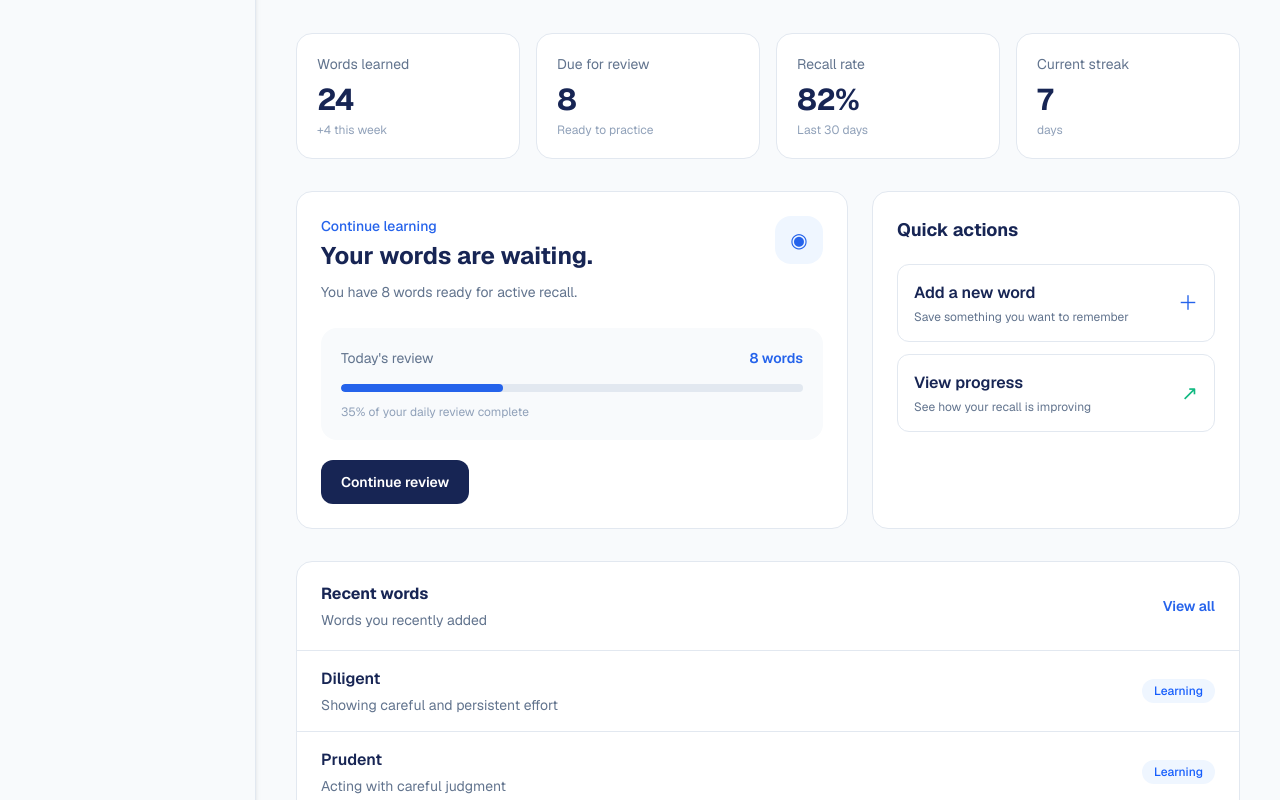
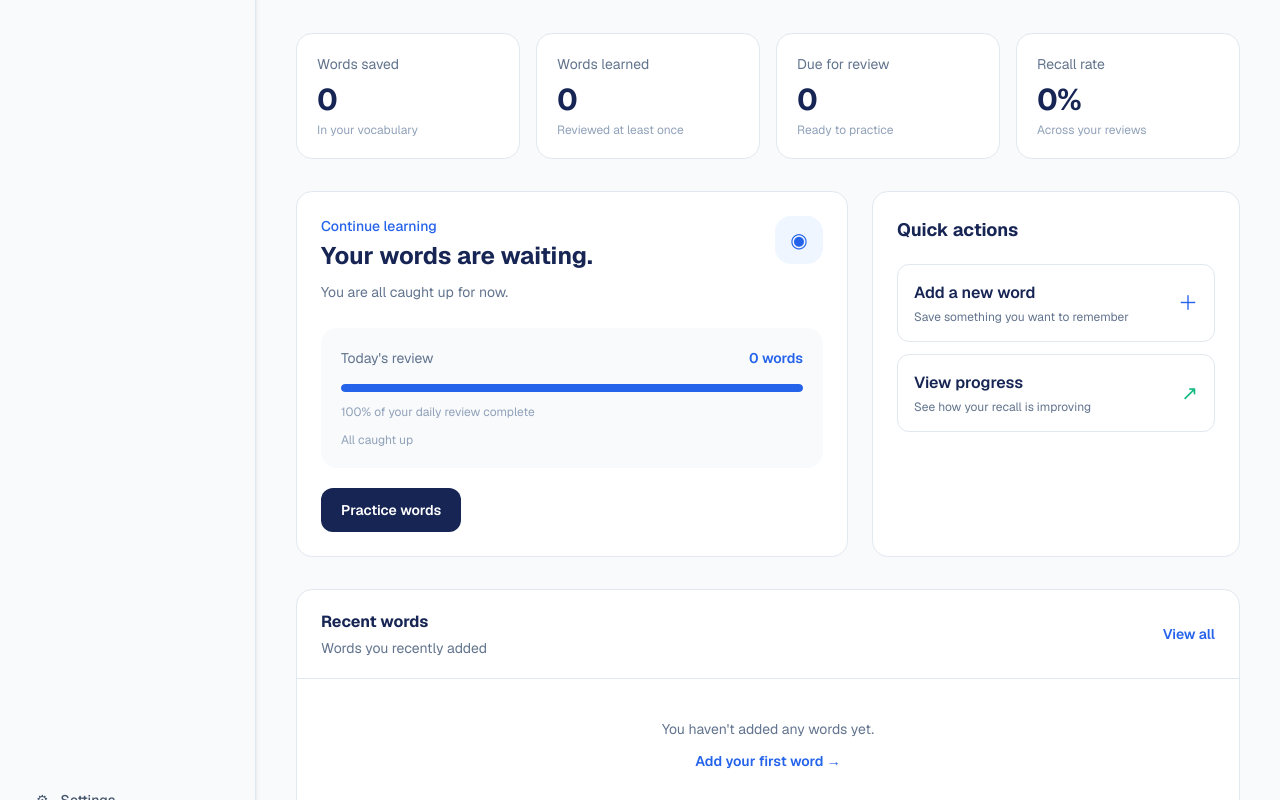
Before and after one commit to dimlaw7/Vocabulary-Web, a Next.js app: page / in a window 1280 px wide. Shown: the part 500-1300 px from the top of the page. Built offline with nearby package versions, Linux system fonts and the light colour scheme.

Commit message:
Connect the dashboard to the real database

```diff
--- a/app/components/RecentWords.js
+++ b/app/components/RecentWords.js
@@ -1,7 +1,7 @@
 import React from "react";
 import Link from "next/link";
 
-export default function RecentWords({ recentWords }) {
+export default function RecentWords({ recentWords, data }) {
   return (
     <section className="mt-8 rounded-2xl border border-[#E2E8F0] bg-white">
       <div className="flex items-center justify-between border-b border-[#E2E8F0] px-6 py-5">
@@ -17,29 +17,45 @@ export default function RecentWords({ recentWords }) {
         </Link>
       </div>
 
+      {data.recentWords.length === 0 ? (
+        <div className="px-6 py-10 text-center">
+          <p className="text-sm text-slate-500">
+            You haven&apos;t added any words yet.
+          </p>
+
+          <Link
+            href="/add-word"
+            className="mt-3 inline-block text-sm font-semibold text-[#2563EB]"
+          >
+            Add your first word →
+          </Link>
+        </div>
+      ) : (
         <div className="divide-y divide-[#E2E8F0]">
-        {recentWords.map((item) => (
+          {data.recentWords.map((item) => (
             <div
-            key={item.word}
+              key={item.id}
               className="flex items-center justify-between px-6 py-4"
             >
               <div>
                 <p className="font-semibold">{item.word}</p>
-              <p className="mt-1 text-sm text-slate-500">{item.meaning}</p>
+
+                <p className="mt-1 text-sm text-slate-500">{item.definition}</p>
               </div>
 
               <span
                 className={`rounded-full px-3 py-1 text-xs font-medium ${
-                item.status === "Mastered"
+                  item.repetitions > 0
                     ? "bg-emerald-50 text-emerald-600"
                     : "bg-blue-50 text-blue-600"
                 }`}
               >
-              {item.status}
+                {item.repetitions > 0 ? "Learning" : "New"}
               </span>
             </div>
           ))}
         </div>
+      )}
     </section>
   );
 }
--- /dev/null
+++ b/app/components/StatCard.js
@@ -0,0 +1,16 @@
+import React from "react";
+
+export default function StatsCard({ label, value, detail }) {
+  return (
+    <div
+      key={label}
+      className="rounded-2xl border border-[#E2E8F0] bg-white p-5"
+    >
+      <p className="text-sm text-slate-500">{label}</p>
+
+      <p className="mt-2 text-3xl font-bold tracking-tight">{value}</p>
+
+      <p className="mt-1 text-xs text-slate-400">{detail}</p>
+    </div>
+  );
+}
--- a/app/components/Stats.js
+++ /dev/null
@@ -1,20 +0,0 @@
-import React from "react";
-
-export default function Stats({ stats }) {
-  return (
-    <section className="mt-8 grid gap-4 sm:grid-cols-2 xl:grid-cols-4">
-      {stats.map((stat) => (
-        <div
-          key={stat.label}
-          className="rounded-2xl border border-[#E2E8F0] bg-white p-5"
-        >
-          <p className="text-sm text-slate-500">{stat.label}</p>
-
-          <p className="mt-2 text-3xl font-bold tracking-tight">{stat.value}</p>
-
-          <p className="mt-1 text-xs text-slate-400">{stat.detail}</p>
-        </div>
-      ))}
-    </section>
-  );
-}
--- a/app/page.js
+++ b/app/page.js
@@ -1,13 +1,14 @@
 "use client";
 
 import Link from "next/link";
+import { useEffect, useState } from "react";
+import { getDashboardData } from "../lib/dashboard";
 import Image from "next/image";
 import Sidebar from "./components/Sidebar";
-import HeroImage from "../public/hero.svg";
 import Header from "./components/Header";
 import Hero from "./components/Hero";
-import Stats from "./components/Stats";
 import RecentWords from "./components/RecentWords";
+import StatCard from "./components/StatCard";
 
 const stats = [
   {
@@ -56,6 +57,42 @@ const recentWords = [
 ];
 
 export default function Home() {
+  const [data, setData] = useState(null);
+  const [loading, setLoading] = useState(true);
+
+  useEffect(() => {
+    async function loadDashboard() {
+      try {
+        const dashboardData = await getDashboardData();
+        setData(dashboardData);
+      } catch (error) {
+        console.error("Failed to load dashboard:", error);
+      } finally {
+        setLoading(false);
+      }
+    }
+
+    loadDashboard();
+  }, []);
+
+  if (loading) {
+    return (
+      <main className="flex min-h-screen items-center justify-center bg-[#F8FAFC]">
+        <p className="text-sm text-slate-500">Loading dashboard...</p>
+      </main>
+    );
+  }
+
+  if (!data) {
+    return (
+      <main className="flex min-h-screen items-center justify-center bg-[#F8FAFC]">
+        <p className="text-sm text-red-500">Unable to load dashboard.</p>
+      </main>
+    );
+  }
+
+  const reviewProgress = data.dueWords > 0 ? 0 : 100;
+
   return (
     <main className="min-h-screen bg-[#F8FAFC] text-[#172554]">
       <div className="flex min-h-screen">
@@ -71,7 +108,31 @@ export default function Home() {
             <Hero />
 
             {/* Stats */}
-            <Stats stats={stats} />
+            <section className="mt-8 grid gap-4 sm:grid-cols-2 xl:grid-cols-4">
+              <StatCard
+                label="Words saved"
+                value={data.totalWords}
+                detail="In your vocabulary"
+              />
+
+              <StatCard
+                label="Words learned"
+                value={data.learnedWords}
+                detail="Reviewed at least once"
+              />
+
+              <StatCard
+                label="Due for review"
+                value={data.dueWords}
+                detail="Ready to practice"
+              />
+
+              <StatCard
+                label="Recall rate"
+                value={`${data.recallRate}%`}
+                detail="Across your reviews"
+              />
+            </section>
 
             {/* Main grid */}
             <section className="mt-8 grid gap-6 xl:grid-cols-[1.5fr_1fr]">
@@ -88,7 +149,11 @@ export default function Home() {
                     </h3>
 
                     <p className="mt-2 text-sm leading-6 text-slate-500">
-                      You have 8 words ready for active recall.
+                      {data.dueWords === 0
+                        ? "You are all caught up for now."
+                        : `You have ${data.dueWords} ${
+                            data.dueWords === 1 ? "word" : "words"
+                          } ready for active recall.`}
                     </p>
                   </div>
 
@@ -104,16 +169,27 @@ export default function Home() {
                     </span>
 
                     <span className="text-sm font-semibold text-[#2563EB]">
-                      8 words
+                      {data.dueWords} {data.dueWords === 1 ? "word" : "words"}
                     </span>
                   </div>
 
                   <div className="mt-4 h-2 overflow-hidden rounded-full bg-slate-200">
-                    <div className="h-full w-[35%] rounded-full bg-[#2563EB]" />
+                    <div
+                      className="h-full rounded-full bg-[#2563EB]"
+                      style={{
+                        width: `${reviewProgress}%`,
+                      }}
+                    />
                   </div>
 
                   <p className="mt-3 text-xs text-slate-400">
-                    35% of your daily review complete
+                    {reviewProgress}% of your daily review complete
+                  </p>
+
+                  <p className="mt-3 text-xs text-slate-400">
+                    {data.dueWords === 0
+                      ? "All caught up"
+                      : "Ready for your next review"}
                   </p>
                 </div>
 
@@ -121,7 +197,7 @@ export default function Home() {
                   href="/study"
                   className="mt-5 inline-flex rounded-xl bg-[#172554] px-5 py-3 text-sm font-semibold text-white hover:bg-[#0F1C40]"
                 >
-                  Continue review
+                  {data.dueWords > 0 ? "Continue review" : "Practice words"}
                 </Link>
               </div>
 
@@ -162,7 +238,7 @@ export default function Home() {
             </section>
 
             {/* Recent words */}
-            <RecentWords recentWords={recentWords} />
+            <RecentWords recentWords={recentWords} data={data} />
           </div>
         </section>
       </div>
```
Lines whose indentation alone changed are shown as unchanged.
